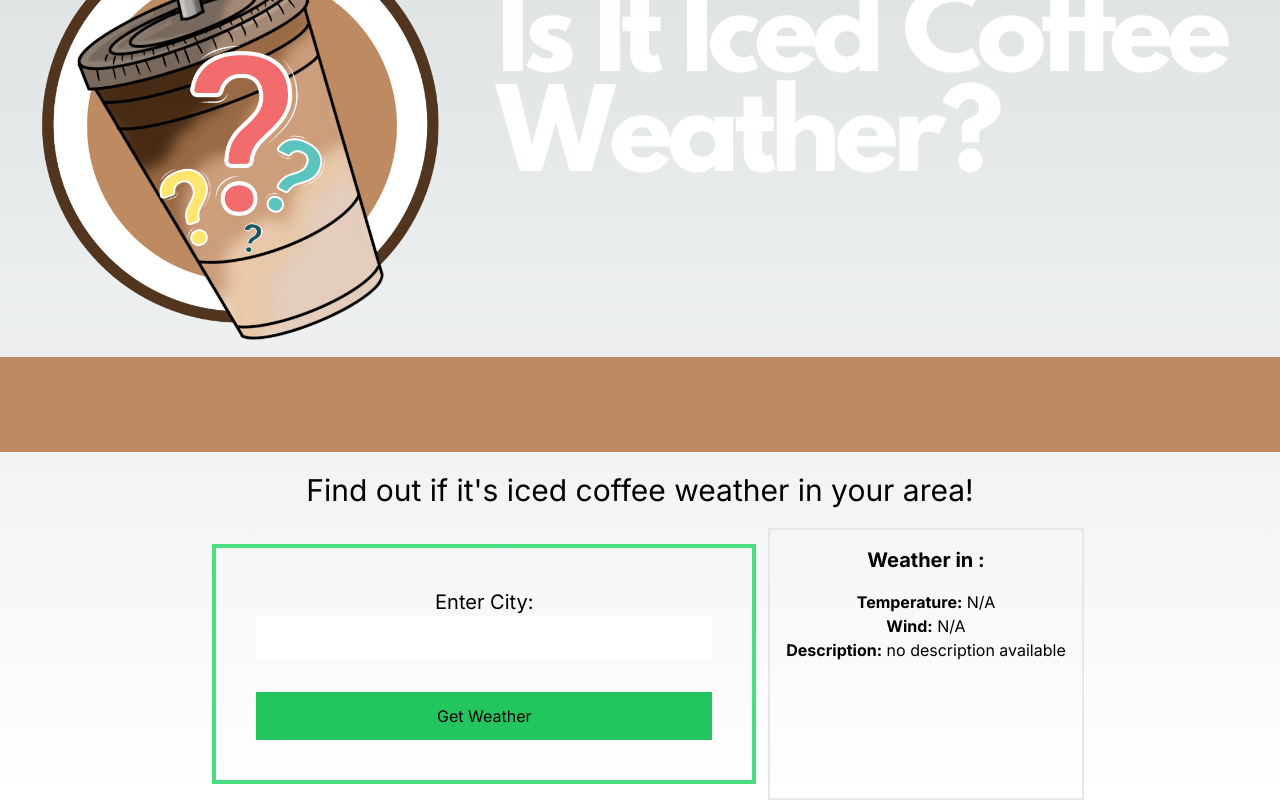
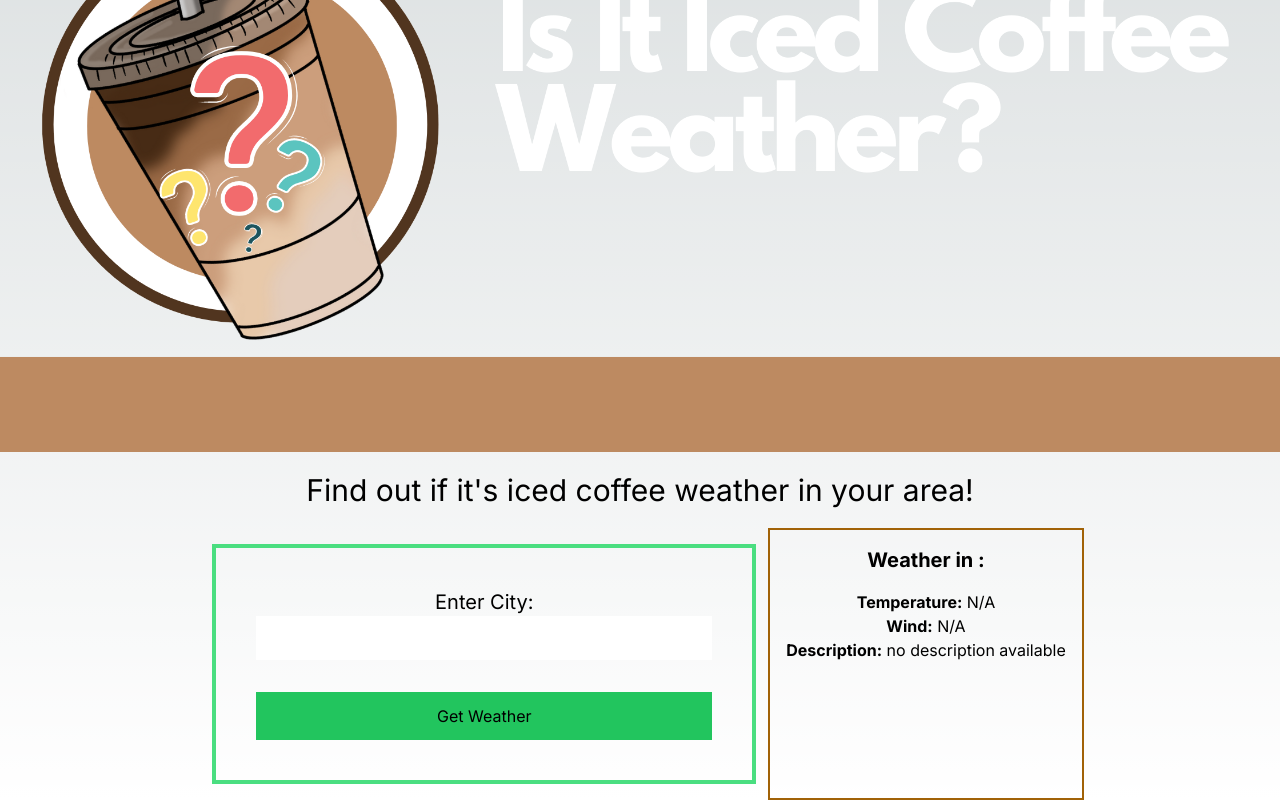
Before and after one commit to kurthablado/cprg306-final-project, a Next.js app: page / in a window 1280 px wide. Shown: the part 268-1068 px from the top of the page. Built offline with nearby package versions, Linux system fonts and the light colour scheme.

Commit message:
Update weather.js

```diff
--- a/app/weather.js
+++ b/app/weather.js
@@ -12,7 +12,7 @@ export default function Weather( {city, weatherObj}) {
     } = weatherObj || {};
 
         return(
-            <div className="block ml-7 p-4 border-2 items-center text-center">
+            <div className="block ml-7 p-4 border-2 border-yellow-700 items-center text-center">
             <h2 className="text-xl font-bold pb-4">Weather in {city}:</h2>
             <p><strong>Temperature:</strong> {temperature}</p>
             <p><strong>Wind:</strong> {wind}</p>
```
